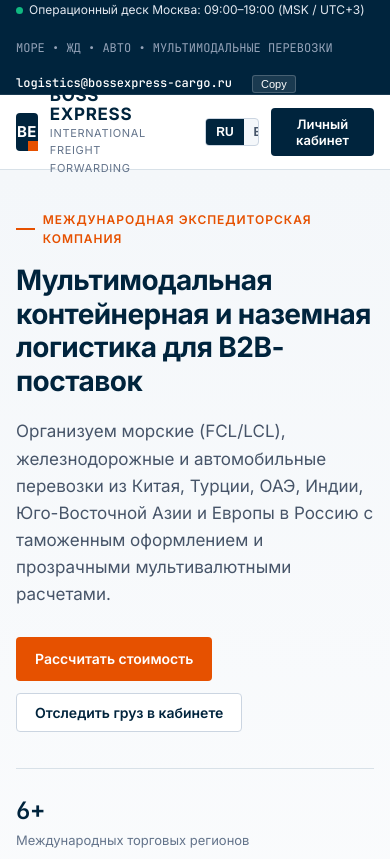
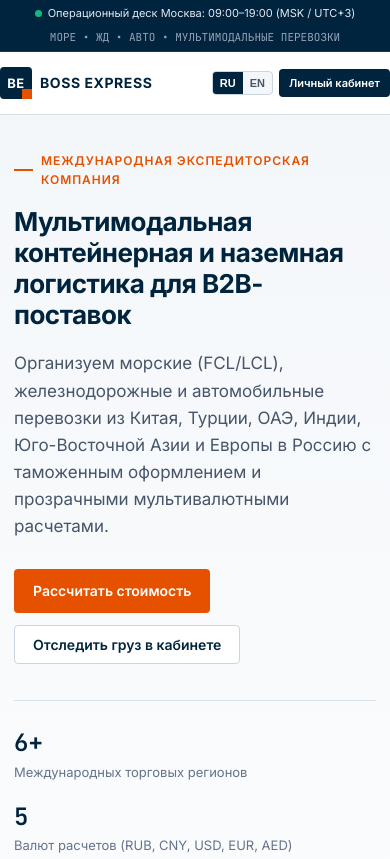
Before and after one commit to cyxahob/bossexpress, a plain HTML site: page index.html in a window 390 px wide. Shown: the top 859 px of the page. Drawn offline with nearby package versions, Linux system fonts and the light colour scheme.

Commit message:
Refine CSS styles for responsiveness and layout
Adjusted various CSS properties for better responsiveness and layout consistency.

```diff
--- a/index.html
+++ b/index.html
@@ -151,6 +151,7 @@
       gap: 12px;
       text-decoration: none;
       color: var(--navy-900);
+      flex-shrink: 0;
     }
 
     .brand-mark {
@@ -166,6 +167,7 @@
       font-size: 15px;
       letter-spacing: 0.5px;
       position: relative;
+      flex-shrink: 0;
     }
 
     .brand-mark::after {
@@ -189,6 +191,7 @@
       letter-spacing: 0.04em;
       line-height: 1.15;
       color: var(--navy-900);
+      white-space: nowrap;
     }
 
     .brand-sub {
@@ -220,6 +223,7 @@
       display: flex;
       align-items: center;
       gap: 12px;
+      flex-shrink: 0;
     }
 
     .lang-switch {
@@ -228,6 +232,7 @@
       border-radius: var(--radius);
       overflow: hidden;
       background: var(--bg-secondary);
+      flex-shrink: 0;
     }
 
     .lang-btn {
@@ -294,6 +299,7 @@
     .btn-sm {
       padding: 7px 13px;
       font-size: 13px;
+      white-space: nowrap;
     }
 
     /* Hero Section */
@@ -1077,33 +1083,77 @@
 
     @media (max-width: 600px) {
       .container {
-        padding: 0 16px;
+        padding: 0 14px;
+      }
+      .top-bar-inner {
+        font-size: 11px;
+        padding: 5px 0;
+        justify-content: center;
+        text-align: center;
+      }
+      .top-bar-left {
+        gap: 6px;
+        justify-content: center;
+      }
+      .top-bar-right {
+        display: none;
+      }
+      .header-inner {
+        height: auto;
+        min-height: 62px;
+        padding: 10px 0;
+        gap: 8px;
+      }
+      .brand {
+        gap: 8px;
+      }
+      .brand-mark {
+        width: 32px;
+        height: 32px;
+        font-size: 13px;
+      }
+      .brand-name {
+        font-size: 14px;
+      }
+      .brand-sub {
+        display: none;
+      }
+      .header-actions {
+        gap: 6px;
+      }
+      .lang-btn {
+        padding: 5px 7px;
+        font-size: 11px;
+      }
+      .btn-sm {
+        padding: 6px 9px;
+        font-size: 11px;
       }
       h1 {
-        font-size: 28px;
+        font-size: 26px;
         line-height: 1.2;
       }
       .calc-inputs, .form-row-2, .hero-metrics {
         grid-template-columns: 1fr;
       }
       .hero {
-        padding: 40px 0;
+        padding: 36px 0;
       }
       section {
-        padding: 48px 0;
+        padding: 42px 0;
       }
       .portal-overlay {
-        padding: 12px;
+        padding: 8px;
       }
       .portal-header {
-        padding: 14px 18px;
+        padding: 12px 14px;
       }
       .portal-body {
+        padding: 14px;
+      }
+      .auth-box {
+        margin: 16px auto;
         padding: 16px;
-      }
-      .auth-box {
-        margin: 24px auto;
-        padding: 20px;
       }
     }
   </style>
```
